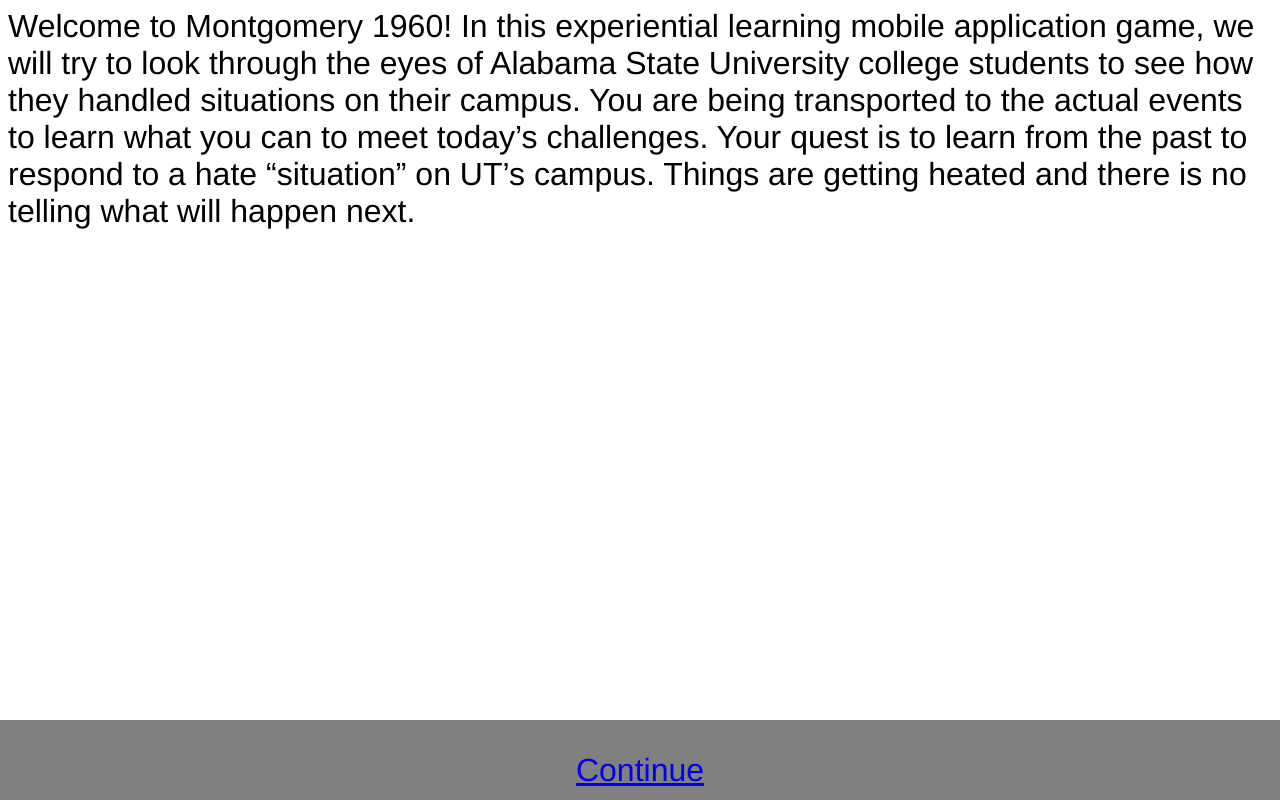
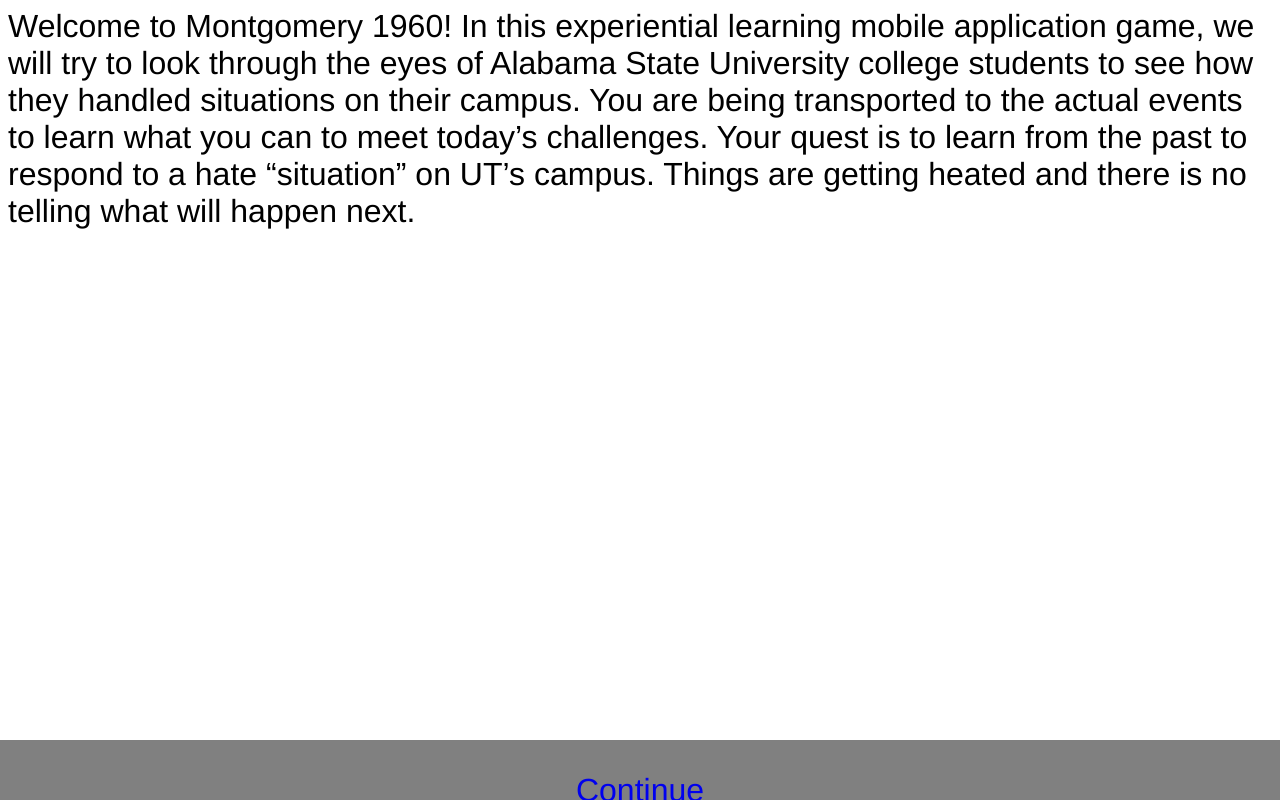
Before and after one commit to CSCTW/Montgomery-1960, a plain HTML site: page index.html in a window 1280 px wide. Drawn offline with Linux system fonts and the light colour scheme.

Commit message:
Smaller footer

```diff
--- a/default.css
+++ b/default.css
@@ -3,7 +3,7 @@
   left: 0;
   bottom: 0;
   width: 100%;
-  height: 10%;
+  height: 7.5%;
   background-color: grey;
   color: white;
   text-align: center;
```
